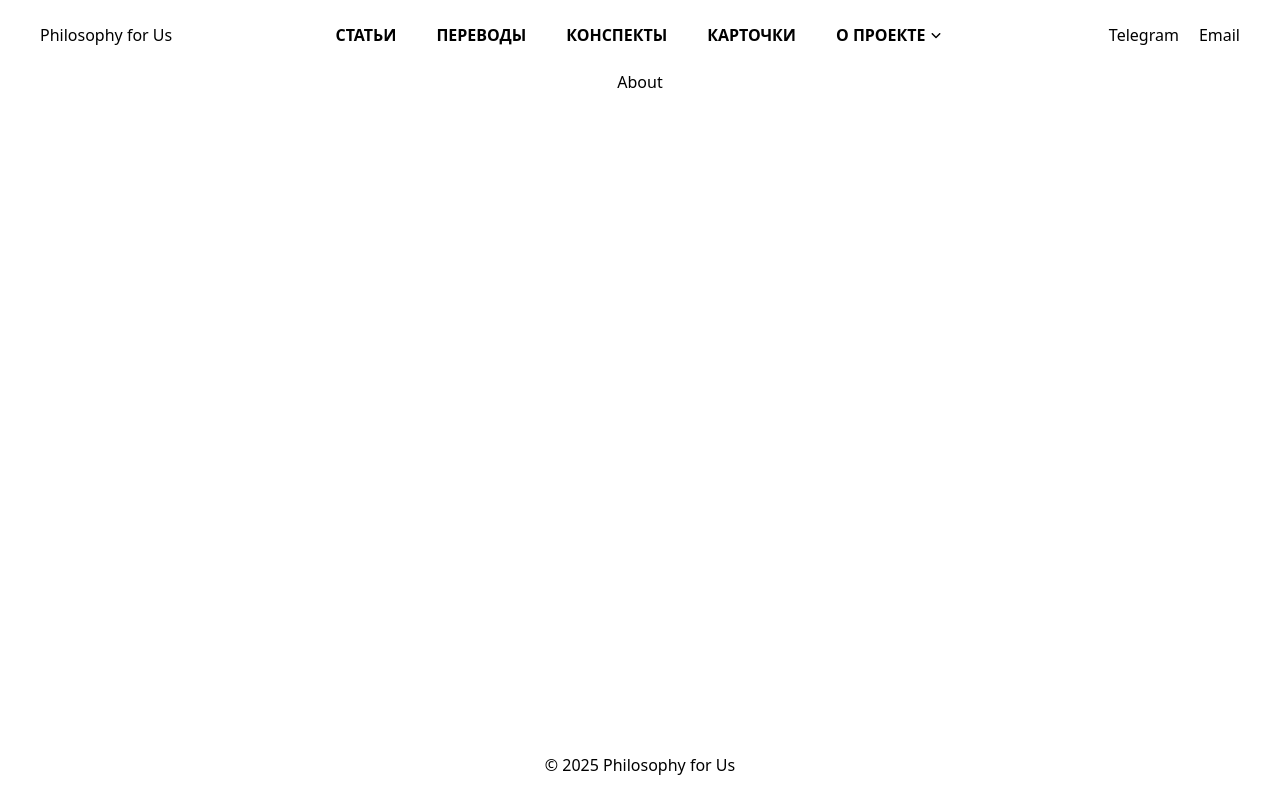
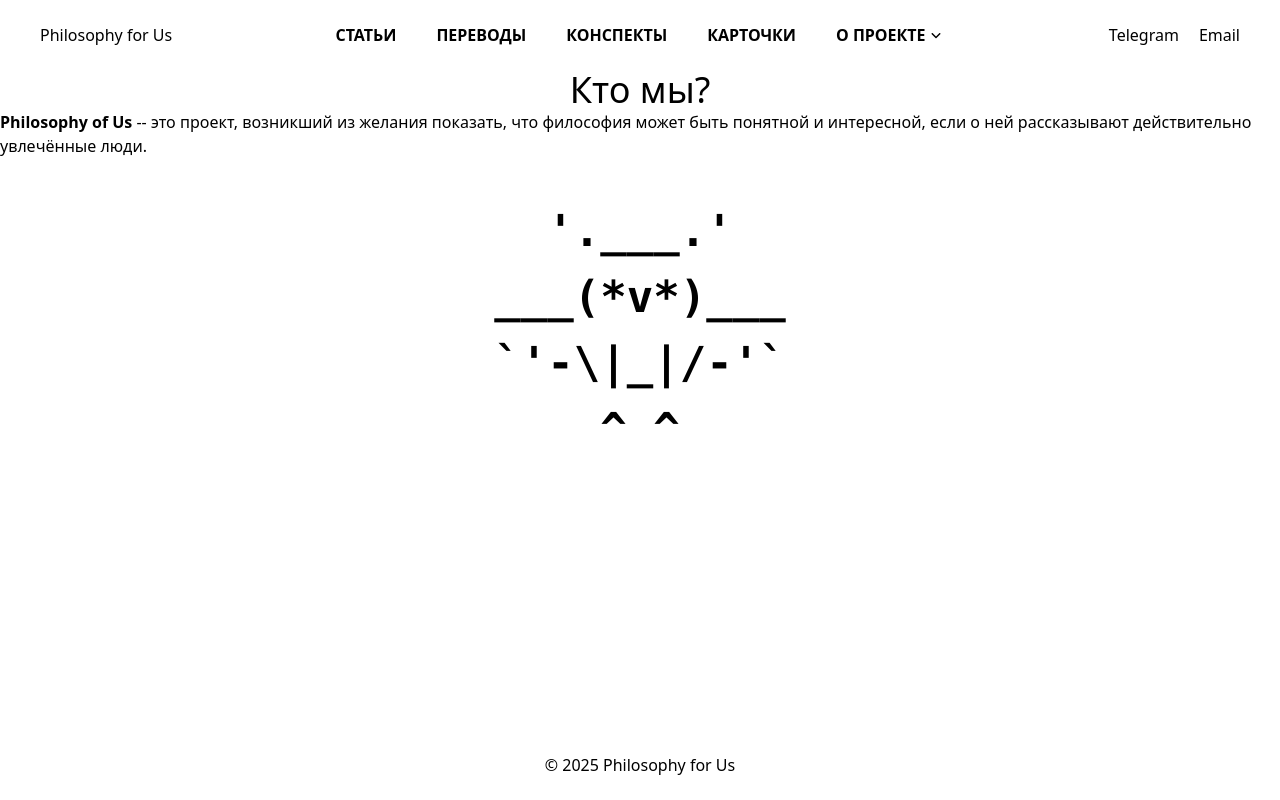
Before and after one commit to cmczk/philosophy-for-us, a SvelteKit app: page /about/about-us in a window 1280 px wide. Built offline with nearby package versions, Linux system fonts and the light colour scheme.

Commit message:
Create the Owl

```diff
--- /dev/null
+++ b/src/lib/Owl.svelte
@@ -0,0 +1,8 @@
+<div class="flex items-center justify-center">
+  <pre class="owl mt-10 text-[44px] font-bold">
+  '.___.'
+___(*v*)___
+`'-\|_|/-'`
+    ^ ^
+  </pre>
+</div>
--- a/src/routes/about/about-us/+page.svelte
+++ b/src/routes/about/about-us/+page.svelte
@@ -1 +1,12 @@
-<h1>About</h1>
+<script>
+  import Owl from "$lib/Owl.svelte";
+</script>
+
+<h1 class="text-center text-4xl">Кто мы?</h1>
+<div class="about-us-block">
+  <p>
+    <b>Philosophy of Us</b> -- это проект, возникший из желания показать, что философия может быть понятной
+    и интересной, если о ней рассказывают действительно увлечённые люди.
+  </p>
+</div>
+<Owl />
```
